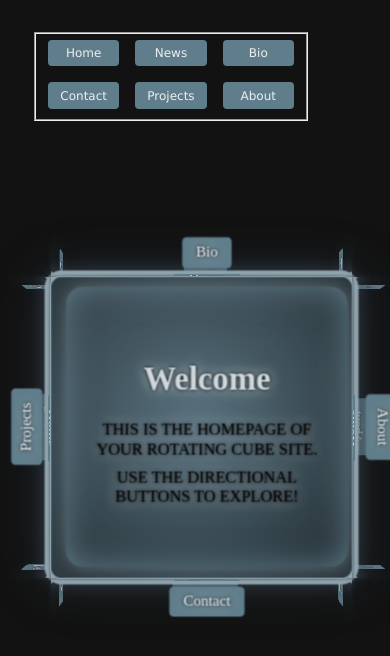
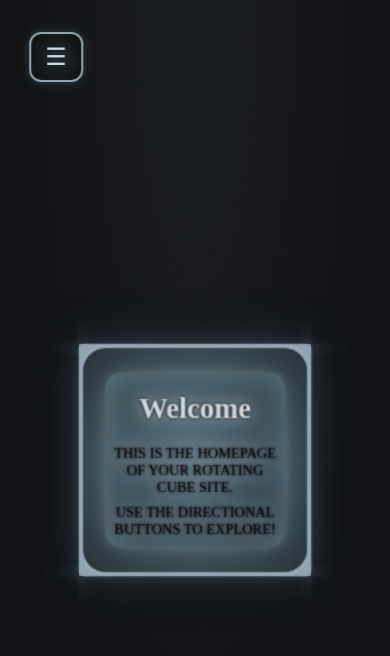
Before and after one commit to Dalmenros/frontend-dice-cube, a React (Vite) app in the folder frontend/: page / in a window 390 px wide. Shown: the top 656 px of the page. Built offline with nearby package versions, Linux system fonts and the light colour scheme.

Commit message:
Project Cube Final

```diff
--- a/frontend/src/App.css
+++ b/frontend/src/App.css
@@ -7,6 +7,8 @@
   --color-bg: #121212;
   --color-shadow: rgba(200, 200, 255, 0.1);
   --text-glow: #cfd8dc;
+  --color-bg: #0e0f12;
+
 }
 
 
@@ -14,15 +16,71 @@ body {
   font-family: 'Lucida Sans', sans-serif;
   display: grid;
   place-content: center;
-  min-height: 80vh;
-  background-color: var(--color-bg);
+  height: 100dvh;
+  background: radial-gradient(ellipse at top, #1a1d21 0%, #0e0f12 100%);
+  background-color: #0e0f12; /* fallback */
   color: black;
+  overflow: hidden;
+  user-select: none;
 }
 
 header {
-  position: fixed;
-  top: 2rem;
-  left: 2rem;
+  position: absolute;
+  top: 1rem;
+  left: 50%;
+  transform: translateX(-50%);
+  z-index: 20;
+  padding: 0.5rem 1rem;
+  background: radial-gradient(circle at center, #1e2a2f, #0d0d0d);
+  border: 2px solid var(--color-border);
+  border-radius: 0.75rem;
+  box-shadow:
+    0 0 6px rgba(255, 255, 255, 0.08),
+    0 0 12px var(--color-primary-dark),
+    inset 0 0 4px rgba(255, 255, 255, 0.05);
+  color: var(--text-glow);
+  font-family: 'Cinzel', serif;
+  font-size: 1.25rem;
+  text-align: center;
+  backdrop-filter: blur(4px);
+  background-blend-mode: screen;
+}
+
+/* Hide nav by default on small screens */
+.nav-menu {
+  display: flex;
+  gap: 0.5rem;
+}
+
+.hamburger {
+  display: none;
+  background: none;
+  border: none;
+  font-size: 1.5rem;
+  color: var(--text-glow);
+  cursor: pointer;
+}
+header .btn {
+  background-color: transparent;
+  border: 1px solid var(--color-border);
+  color: var(--text-glow);
+  padding: 0.4rem 0.8rem;
+  border-radius: 0.5rem;
+  font-family: 'Cinzel', serif;
+  font-size: 0.9rem;
+  text-shadow: 0 0 2px black;
+  transition: all 0.2s ease;
+}
+
+header .btn:hover {
+  background-color: var(--color-primary);
+  box-shadow: 0 0 0 2px var(--color-text), 0 0 6px var(--color-primary-dark);
+}
+
+header fieldset {
+  border: none;
+  padding: 0;
+  margin: 0;
 }
 
 input[type='radio'] {
@@ -31,7 +89,7 @@ input[type='radio'] {
 
 .grid {
   display: grid;
-  grid-template-columns: repeat(3, 1fr);
+  grid-template-columns: repeat(6, 1fr);
   gap: 1rem;
 }
 
@@ -39,7 +97,7 @@ input[type='radio'] {
   perspective: 2000px;
   width: var(--size);
   height: var(--size);
-  margin-top: 150px;
+  margin-top: 50px;
 }
 
 .cube {
@@ -51,27 +109,40 @@ input[type='radio'] {
   transition: all 0.85s cubic-bezier(1, -0.75, 0.5, 1.2);
 }
 
-.face {
+.face-shadow {
   position: absolute;
-  width: var(--size);
-  height: var(--size);
-  border: 6px solid var(--color-border);
-  border-radius: 16px;
+  width: 100%;
+  height: 100%;
+  border-radius: 6px;
   box-shadow:
-    inset 0 0 80px rgba(255, 255, 255, 0.05),
     0 0 18px var(--color-shadow),
     0 0 42px var(--color-primary-dark);
+  padding: 0px; /* simulates border if needed */
+  background: var(--color-border);
+  transform: inherit; /* crucial for cube transforms */
+}
+
+
+.face {
+  width: 100%;
+  height: 100%;
+  border-radius: 26px;
+  border: solid 4px var(--color-shadow);
   background: radial-gradient(circle at center, var(--color-primary), var(--color-primary-dark));
   background-blend-mode: screen;
   display: flex;
   flex-direction: column;
   justify-content: center;
   align-items: center;
+  font-family: 'Cinzel', serif;
+  font-size: clamp(1.2rem, 2.5vw, 2.2rem);
+  text-shadow: 0 0 4px black, 0 0 12px var(--text-glow);
   color: var(--text-glow);
-  font-family: 'Cinzel', serif;
-  font-size: 2.2rem;
-  text-shadow: 0 0 4px black, 0 0 12px var(--text-glow);
+  padding: rem;
+  box-sizing: border-box;
+  background-clip: padding-box;
 }
+
 
 .face p {
   text-transform: uppercase;
@@ -126,26 +197,27 @@ input[type='radio'] {
     ".   bottom   .";
   justify-items: center;
   align-items: center;
+  width: 100%;
+  height: 100%;
+  overflow: hidden;
 }
 
 .btn-top {
   grid-area: top;
-  margin-bottom: 1rem;
 }
 
 .btn-bottom {
   grid-area: bottom;
-  margin-top: 1rem;
 }
 
 .btn-left {
   grid-area: left;
-  rotate: -90deg;
+  transform: rotate(-90deg);
 }
 
 .btn-right {
   grid-area: right;
-  rotate: 90deg;
+  transform: rotate(90deg);
 }
 
 /* Face content area */
@@ -153,8 +225,8 @@ input[type='radio'] {
   grid-area: center;
   background: linear-gradient(145deg, rgba(255,255,255,0.03), rgba(0,0,0,0.2));
   color: var(--text-glow);
-  height: 420px;
-  width: 420px;
+  width: clamp(280px, 40vw, 420px);
+  height: clamp(280px, 40vw, 420px);
   max-width: 90%;
   max-height: 90%;
   border-radius: 1rem;
@@ -167,7 +239,9 @@ input[type='radio'] {
   box-shadow:
     inset 0 0 30px var(--color-primary),
     0 0 12px rgba(255, 255, 255, 0.2);
+  box-sizing: border-box;
 }
+
 
 
 @media (max-width: 1024px) {
@@ -178,43 +252,135 @@ input[type='radio'] {
   .faceContent {
     font-size: 1.25rem;
     padding: 1.5rem;
-    width: 360px;
-    height: 360px;
+    width: 320px;
+    height: 320px;
   }
 }
 
 @media (max-width: 768px) {
   :root {
-    --size: 360px;
+    --size: 320px;
+  }
+
+  .container {
+    margin-top: 100px;
+    width: var(--size);
+    height: var(--size);
   }
 
   .faceContent {
-    font-size: 1.1rem;
+    font-size: 1rem;
     padding: 1rem;
-    width: 300px;
-    height: 300px;
+    width: 240px;
+    height: 240px;
   }
 
   .btn {
-    font-size: 0.875rem;
-    padding: 0.5rem 1rem;
+    font-size: 0.85rem;
+    padding: 0.5rem 0.9rem;
+  }
+
+  .btn-top, .btn-bottom, .btn-left, .btn-right {
+
+    display: none;
+}
+
+
+  .face-controls {
+    gap: 0.5rem;
+    padding: 0.5rem;
   }
 }
 
 @media (max-width: 640px) {
   :root {
-    --size: 280px;
+    --size: 260px;
+  }
+
+  .container {
+    margin-top: 80px;
+    width: var(--size);
+    height: var(--size);
   }
 
   .faceContent {
-    font-size: 0.95rem;
+    font-size: 0.9rem;
     padding: 0.75rem;
-    width: 240px;
-    height: 240px;
+    width: 200px;
+    height: 200px;
   }
 
   .btn {
     font-size: 0.75rem;
-    padding: 0.4rem 0.75rem;
+    padding: 0.4rem 0.7rem;
+  }
+
+  .face-controls {
+    gap: 0.4rem;
+    padding: 0.4rem;
+  }
+    .nav-menu {
+    display: none;
+    flex-direction: column;
+    gap: 0.25rem;
+    margin-top: 0.5rem;
+    text-align: center;
+    animation: fadeIn 0.2s ease-in-out;
+  }
+
+  .nav-menu.open {
+    display: flex;
+  }
+
+  .hamburger {
+    display: block;
+    align-self: center;
+    justify-self: center;
+  }
+
+  header {
+    padding: 0.5rem;
+    left: 3.5rem;
+    top: 2rem;
   }
 }
+
+@keyframes fadeIn {
+  from {
+    opacity: 0;
+    transform: scale(0.98);
+  }
+  to {
+    opacity: 1;
+    transform: scale(1);
+  }
+}
+
+@media (max-width: 480px) {
+  :root {
+    --size: 220px;
+  }
+
+  .container {
+    margin-top: 60px;
+    width: var(--size);
+    height: var(--size);
+  }
+
+  .faceContent {
+    font-size: 0.85rem;
+    padding: 0.5rem;
+    width: 180px;
+    height: 180px;
+  }
+
+  .btn {
+    font-size: 0.7rem;
+    padding: 0.3rem 0.6rem;
+  }
+
+  .face-controls {
+    gap: 0.25rem;
+    padding: 0.25rem;
+  }
+}
--- a/frontend/src/component/cube/Face.jsx
+++ b/frontend/src/component/cube/Face.jsx
@@ -9,7 +9,8 @@ function Face({ face, neighbors = {}, labelMap = {}, children }) {
   const directions = ['top', 'bottom', 'left', 'right'];
 
   return (
-    <div className={`face ${face}`}>
+    <div className={`face-shadow ${face}`}>
+      <div className="face">
         <div className="face-controls">
           {directions.map((dir) =>
             neighbors[dir] ? (
@@ -28,6 +29,7 @@ function Face({ face, neighbors = {}, labelMap = {}, children }) {
           </div>
         </div>
       </div>
+    </div>
   );
 }
 
--- a/frontend/src/features/layout/Layout.jsx
+++ b/frontend/src/features/layout/Layout.jsx
@@ -1,4 +1,5 @@
-import React from 'react';
+import React, { useState } from 'react';
+
 import Cube from '../../component/cube/Cube';
 
 import Home from '../home/Home';
@@ -9,6 +10,11 @@ import Projects from '../projects/Projects';
 import About from '../about/about';
 
 function Layout() {
+  const [menuOpen, setMenuOpen] = useState(false);
+  const [currentFace, setCurrentFace] = useState('front');
+
+  const toggleMenu = () => setMenuOpen(!menuOpen);
+
   const sections = [
     {
       face: 'front',
@@ -79,8 +85,7 @@ function Layout() {
   ];
 
   return (
-    <main>
-      {/* Radio inputs for each face */}
+    <div className="page">
       {sections.map(({ face }, index) => (
         <input
           key={face}
@@ -88,25 +93,42 @@ function Layout() {
           name="face"
           id={face}
           defaultChecked={index === 0}
+          onChange={() => setCurrentFace(face)}
         />
       ))}
 
-      {/* Navigation Buttons */}
       <header>
-        <fieldset className="grid" aria-label="Cube navigation">
+        <button
+          className="hamburger"
+          onClick={toggleMenu}
+          aria-label="Toggle navigation"
+        >
+          ☰
+        </button>
+
+        <div className={`nav-menu ${menuOpen ? 'open' : ''}`}>
           {sections.map(({ face, label }) => (
-            <label key={face} htmlFor={face} className="btn">
+            <label
+              key={face}
+              htmlFor={face}
+              className="btn"
+              onClick={() => {
+                if (face !== currentFace) {
+                  setCurrentFace(face);
+                }
+                setMenuOpen(false);
+              }}
+            >
               {label}
             </label>
           ))}
-        </fieldset>
+        </div>
       </header>
 
-      {/* Cube */}
       <div className="container">
         <Cube sections={sections} />
       </div>
-    </main>
+    </div>
   );
 }
 
```
Lines whose indentation alone changed are shown as unchanged.
